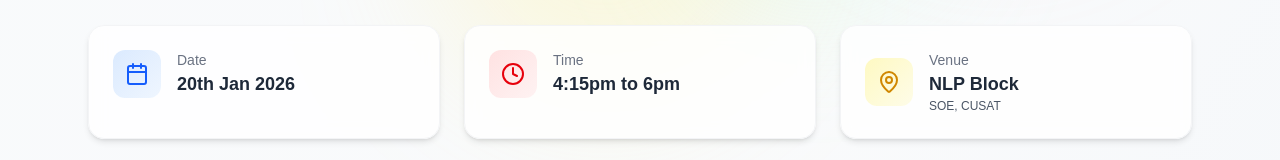
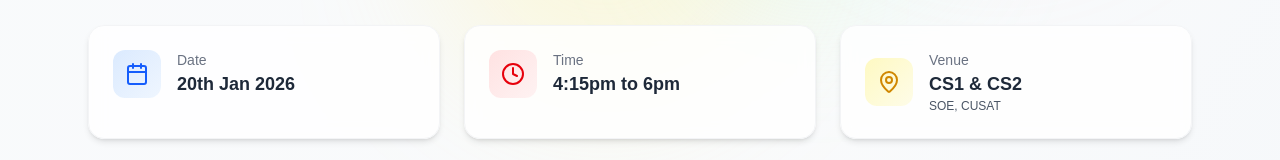
Before and after one commit to Ebin746/event-register, a Next.js app: page / in a window 1280 px wide. Shown: the part 622-782 px from the top of the page. Built offline with nearby package versions, Linux system fonts and the light colour scheme; no server answers.

Commit message:
content changes 2

```diff
--- a/app/page.tsx
+++ b/app/page.tsx
@@ -174,7 +174,7 @@ export default function Home() {
                   Venue
                 </p>
                 <p className="text-base sm:text-lg font-bold text-gray-800 group-hover:text-yellow-600 transition-colors duration-300">
-                  NLP Block
+                  CS1 & CS2
                 </p>
                 <p className="text-xs text-gray-600">SOE, CUSAT</p>
               </div>
```
